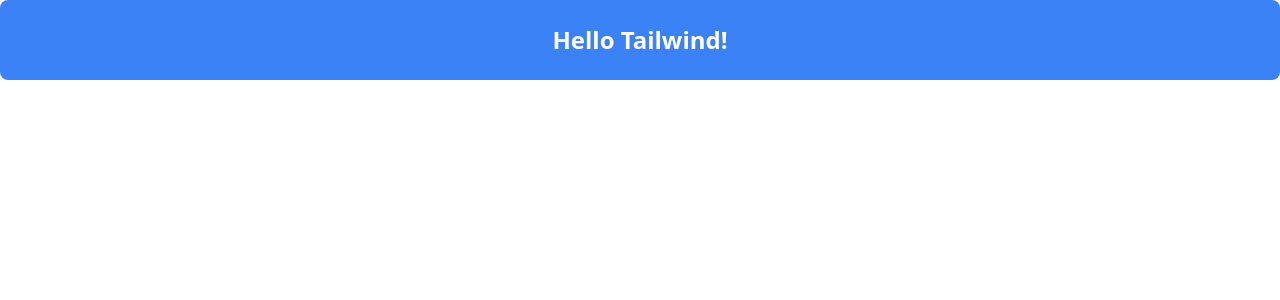
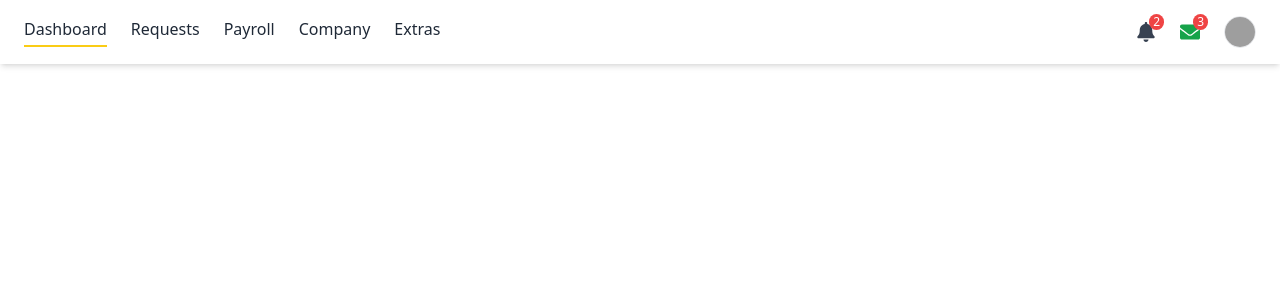
Before and after one commit to iinfinity-AI/InfinityOS, a React (Vite) app in the folder employeemgtsystem/: page / in a window 1280 px wide. Shown: the top 300 px of the page. Built offline with nearby package versions, Linux system fonts and the light colour scheme; grey boxes are pictures that could not be loaded.

Commit message:
Created the top nav bar

```diff
--- a/employeemgtsystem/src/App.jsx
+++ b/employeemgtsystem/src/App.jsx
@@ -1,7 +1,10 @@
+import TopNav from './components/navbar/TopNav';
+
 function App() {
   return (
-    <div className="bg-blue-500 text-white p-6 text-center rounded-lg">
-      <h1 className="text-2xl font-bold">Hello Tailwind!</h1>
+    <div>
+      <TopNav />
+
     </div>
   );
 }
--- /dev/null
+++ b/employeemgtsystem/src/components/navbar/TopNav.jsx
@@ -0,0 +1,33 @@
+import { FaBell, FaEnvelope } from "react-icons/fa";
+
+export default function TopNav() {
+  return (
+    <div className="bg-white shadow-md px-6 py-4 flex justify-between items-center">
+      {/* Left - Tabs */}
+      <div className="flex gap-6 text-gray-800 font-medium">
+        <a href="#" className="border-b-2 border-yellow-400 pb-1">Dashboard</a>
+        <a href="#">Requests</a>
+        <a href="#">Payroll</a>
+        <a href="#">Company</a>
+        <a href="#">Extras</a>
+      </div>
+
+      {/* Right - Icons + Avatar */}
+      <div className="flex items-center gap-6">
+        <div className="relative">
+          <FaBell className="text-gray-700 text-xl" />
+          <span className="absolute -top-2 -right-2 bg-red-500 text-white text-xs px-1 rounded-full">2</span>
+        </div>
+        <div className="relative">
+          <FaEnvelope className="text-green-600 text-xl" />
+          <span className="absolute -top-2 -right-2 bg-red-500 text-white text-xs px-1 rounded-full">3</span>
+        </div>
+        <img
+          src="https://i.pravatar.cc/40"
+          alt="profile"
+          className="w-8 h-8 rounded-full border"
+        />
+      </div>
+    </div>
+  );
+}
```
Also changed, not shown: employeemgtsystem/src/components/navbar/NavBar.jsx (added).
